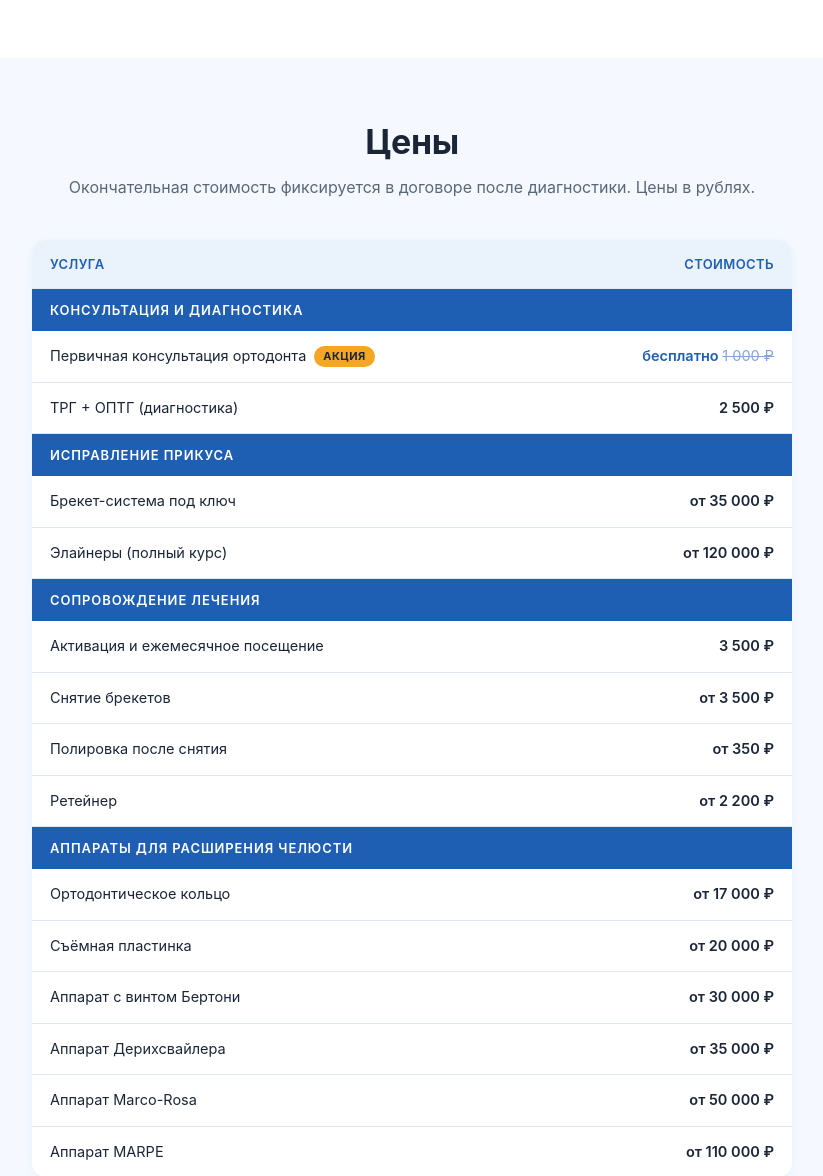
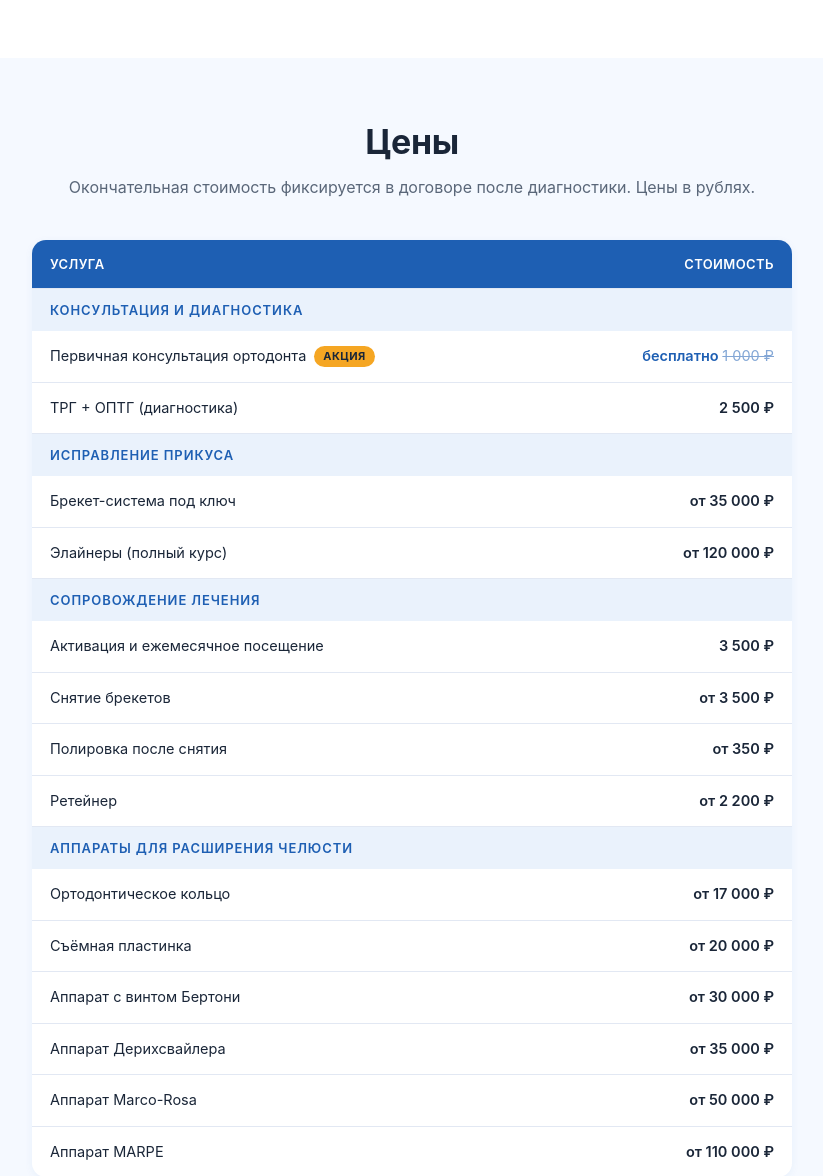
Before and after one commit to adriaaante/Angel-Dent-site, a PHP site: page /services/ortodontiya.html in a window 1280 px wide. Shown: the part 2108-3284 px from the top of the page, without its empty margins (228-1051 px from the left). Run offline with PHP 8.4, Linux system fonts and the light colour scheme.

Commit message:
Прайс-таблицы: тёмная фирменная шапка, группы — на нежной подложке

```diff
--- a/assets/css/styles.css
+++ b/assets/css/styles.css
@@ -333,8 +333,8 @@ p { margin: 0 0 1em; }
 /* Prices snippet */
 .prices-table { width: 100%; border-collapse: collapse; background: #fff; border-radius: var(--radius); overflow: hidden; box-shadow: var(--shadow-sm); }
 .prices-table th, .prices-table td { padding: 14px 18px; text-align: left; border-bottom: 1px solid var(--c-border); font-size: 14.5px; word-wrap: break-word; overflow-wrap: anywhere; }
-.prices-table .prices-subhead td { background: var(--c-primary); color: #fff; font-weight: 700; font-size: 13px; letter-spacing: .07em; text-transform: uppercase; padding-top: 11px; padding-bottom: 11px; text-align: left !important; white-space: normal !important; border-bottom: 0; }
-.prices-table th { background: var(--c-primary-50); color: var(--c-primary); font-weight: 600; font-size: 13px; letter-spacing: .03em; text-transform: uppercase; }
+.prices-table .prices-subhead td { background: var(--c-primary-50); color: var(--c-primary); font-weight: 700; font-size: 13px; letter-spacing: .07em; text-transform: uppercase; padding-top: 11px; padding-bottom: 11px; text-align: left !important; white-space: normal !important; border-bottom: 0; }
+.prices-table th { background: var(--c-primary); color: #fff; font-weight: 600; font-size: 13px; letter-spacing: .03em; text-transform: uppercase; }
 .prices-table th:last-child { text-align: right; white-space: nowrap; overflow-wrap: normal; word-break: keep-all; }
 .prices-table td:last-child { text-align: right; font-weight: 600; white-space: nowrap; }
 .prices-table tr:last-child td { border-bottom: 0; }
```
